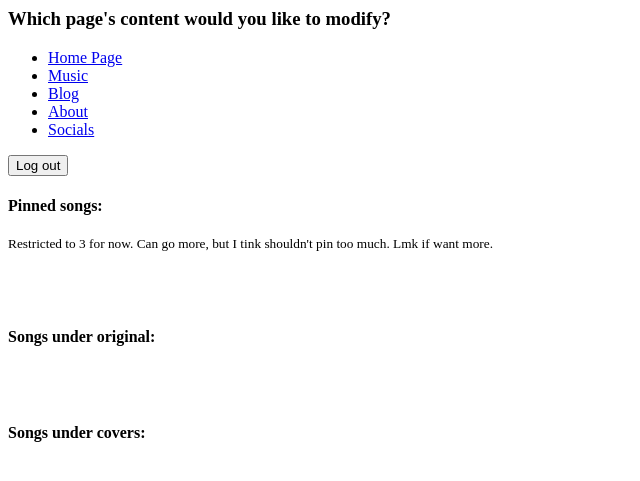
After one commit to geraldywy/tlcj_music_backend, a Flask app: page /music in a window 1280 px wide. The commit adds this page. Shown: the top 481 px of the page, without its empty margins (0-640 px from the left). Run offline with Flask 2, Linux system fonts and the light colour scheme; data that the repository does not hold is empty; some libraries are stand-ins or nearby versions.

```diff
--- a/app.py
+++ b/app.py
@@ -7,6 +7,7 @@ from flask_mysqldb import MySQL
 import os
 import io
 from base64 import encodebytes
+import shutil
 from PIL import Image
 
 from werkzeug.utils import secure_filename
@@ -28,6 +29,17 @@ app.config['MYSQL_DB'] = os.getenv("MYSQL_DB")
 app.config['MYSQL_PORT'] = int(os.getenv("MYSQL_PORT"))
 
 pics = []
+
+@app.after_request
+def add_header(response):
+    """
+    Add headers to both force latest IE rendering engine or Chrome Frame,
+    and also to cache the rendered page for 10 minutes.
+    """
+    response.headers['X-UA-Compatible'] = 'IE=Edge,chrome=1'
+    response.headers['Cache-Control'] = 'public, max-age=0'
+    response.cache_control.no_store = True
+    return response
 
 @app.route('/', methods=["GET"])
 def index():
@@ -70,7 +82,17 @@ def format_home_pic_path(filename):
 
 # home pics must be stored in static/images directory
 def get_home_pics():
-    return [format_home_pic_path(filename) for filename in os.listdir("./" + app.static_url_path + "/images/")]
+    # clean up files that are not sig-logo.jpg or pic[1-8].jpg
+    allowed_pics = [f'pic{i}' for i in range(1, 9)]
+    allowed_pics.append("sig-logo")
+    pics = []
+    for filename in os.listdir("." + app.static_url_path + "/images/"):
+        if filename.split(".")[0] not in allowed_pics:
+            os.remove("." + format_home_pic_path(filename))
+        else:
+            pics.append(format_home_pic_path(filename))
+    return pics
+    # return [format_home_pic_path(filename) for filename in os.listdir("." + app.static_url_path + "/images/")]
 
 @app.route("/home")
 def modify_home():
@@ -79,7 +101,7 @@ def modify_home():
     pics = get_home_pics()
     return render_template("modify_home.html", pics=pics)
 
-ALLOWED_EXTENSIONS = {'png', 'jpg', 'jpeg'}
+ALLOWED_EXTENSIONS = {'jpg', 'jpeg'}
 def allowed_file(filename):
     return '.' in filename and filename.rsplit(".", 1)[1].lower() in ALLOWED_EXTENSIONS
 
@@ -99,26 +121,39 @@ def replace_home_pic(num):
         return render_template("modify_home.html", pics=pics, error="No selected file")
     if new_pic and allowed_file(new_pic.filename):
         filename = secure_filename(new_pic.filename)
-        pics[num] = filename
+        pics[num] = format_home_pic_path(filename)
         os.remove("." + old_filename)
         new_pic.save("." + format_home_pic_path(filename))
-        return redirect(url_for("modify_home", pics=pics))
+        shutil.copy("." + format_home_pic_path(filename), "." + old_filename)
+        return render_template("modify_home.html", pics=pics, feedback="Updated!")
+    else:
+        return render_template("modify_home.html", pics=pics, error="Image file must be .jpg")
 
-def get_response_image(image_path):
-    pil_image = Image.open(image_path, mode='r')
-    byte_arr = io.BytesIO()
-    pic_format = "JPG" if os.path.splitext(image_path)[1].upper() in ("JPEG", "JPG") else "PNG"
-    pil_image.save(byte_arr, format=pic_format)
-    encoded_img = encodebytes(byte_arr.getvalue()).decode('ascii')
-    return encoded_img
+# query db for a list of music, tagged as original/cover/pinned
+# data columns: [ title | link | category | pinned ]
+def fetch_music():
+    cur = mysql.connection.cursor()
+    cur.execute('''
+        SELECT * FROM music.songs
+    ''')
+    rv = cur.fetchall()
+    originals = []
+    covers = []
+    pinned = []
+    for song in rv:
+        title, link, category, pin = song
+        info = (title, link)
+        if pin:
+            pinned.append(info)
+        if category.lower() == "originals":
+            originals.append(info)
+        elif category.lower() == "covers":
+            covers.append(info)
 
-# works but takes really long cause of base64 data
-# need to reconsider if this is the best way to do this
-@app.route("/v1/api/get_home_wallpapers", methods=["GET"])
-def get_home_wallpapers():
-    if not valid():
-        return "ERROR: NOT AUTHENTICATED!"
-    encoded_images = []
-    for image_path in get_home_pics():
-        encoded_images.append(get_response_image("." + image_path))
-    return jsonify({'wallpapers': encoded_images})
+    return originals, covers, pinned
+
+@app.route("/music", methods=["GET"])
+def modify_music():
+    originals, covers, pinned = fetch_music()
+
+    return render_template("modify_music.html", pinned=pinned, originals=originals, covers=covers)
--- a/templates/menu.html
+++ b/templates/menu.html
@@ -1,6 +1,5 @@
 <html>
     <body>
-        <p>You are logged in!</p>
         {% if name %}
         <h1>Hello {{ name }}!</h1>
         {% else %}
--- /dev/null
+++ b/templates/modify_music.html
@@ -0,0 +1,54 @@
+<html>
+    <navbar>
+        <h3>Which page's content would you like to modify?</h3>
+        <ul>
+            <li>
+                <a href="/home">Home Page</a>
+            </li>
+            <li>
+                <a href="/music">Music</a>
+            </li>
+            <li>
+                <a href="/blog">Blog</a>
+            </li>
+            <li>
+                <a href="/about">About</a>
+            </li>
+            <li>
+                <a href="/socials">Socials</a>
+            </li>
+        </ul>
+
+        <form action="/logout" method="GET">
+            <button type="submit">Log out</button>
+        </form>
+    </navbar>
+    <h4>Pinned songs: </h4>
+    <small>Restricted to 3 for now. Can go more, but I tink shouldn't pin too much. Lmk if want more.</small>
+    <br />
+    <br>
+    {% for pin in pinned %}
+        <div>
+            <a target="_blank" rel="noopener noreferrer" href="{{pin[1]}}">{{pin[0]}}</a>
+        <div>
+    {% endfor %}
+
+    <br>
+    <br>
+    <h4>Songs under original: </h4>
+    {% for org in originals %}
+        <div>
+            <a target="_blank" rel="noopener noreferrer" href="{{org[1]}}">{{org[0]}}</a>
+        <div>
+    {% endfor %}
+
+    <br>
+    <br>
+    <h4>Songs under covers: </h4>
+    {% for cov in covers %}
+        <div>
+            <a target="_blank" rel="noopener noreferrer" href="{{cov[1]}}">{{cov[0]}}</a>
+        <div>
+    {% endfor %}
+
+</html>
```
Also changed, not shown: templates/modify_home.html (+36 -3 lines), static/images/beach5.jpg (deleted), static/images/code-programmers-programming-doom-game-wallpaper-preview.jpg (added), static/images/home_pic_2.jpg (deleted), static/images/home_pic_4.jpg (deleted), static/images/home_pic_6.jpg (deleted), static/images/pic1.jpg (renamed from static/images/home_pic_1.jpg), static/images/pic2.jpg (added), static/images/pic3.jpg (added), static/images/pic4.jpg (added), static/images/pic5.jpg (renamed from static/images/home_pic_5.jpg), static/images/pic6.jpg (added), static/images/pic7.jpg (renamed from static/images/home_pic_7.jpg), static/images/pic8.jpg (renamed from static/images/home_pic_8.jpg), 1 more files.
